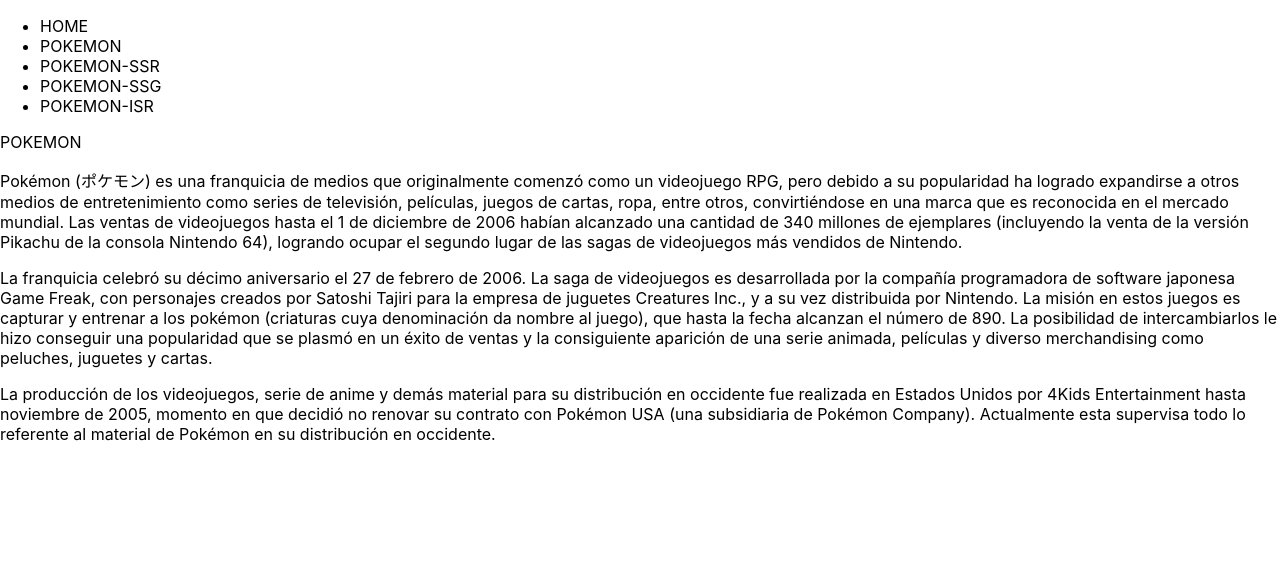
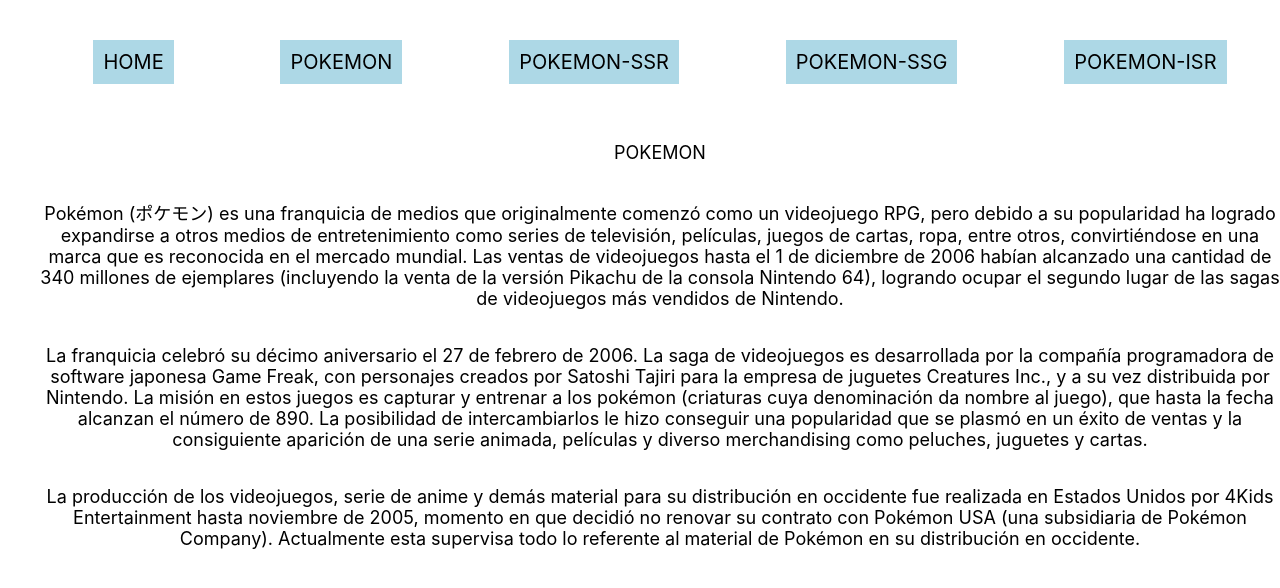
Before and after one commit to Bermeu/202203-W8CH2-josep-conejero, a Next.js app: page / in a window 1280 px wide. Shown: the top 588 px of the page. Built offline with nearby package versions, Linux system fonts and the light colour scheme.

Commit message:
Added pokemon.js

```diff
--- a/package.json
+++ b/package.json
@@ -11,7 +11,8 @@
   "dependencies": {
     "next": "12.1.0",
     "react": "17.0.2",
-    "react-dom": "17.0.2"
+    "react-dom": "17.0.2",
+    "styled-components": "^5.3.3"
   },
   "devDependencies": {
     "eslint": "8.10.0",
--- a/pages/components/Navigation/Navigation.js
+++ b/pages/components/Navigation/Navigation.js
@@ -4,43 +4,49 @@
 const Container = styled.ul`
   width: 100%;
   text-align: center;
-  color: #fff;
-  font-size: large;
-  padding-top: 100px;
+  color: #000;
+  font-size: 20px;
+  padding-top: 20px;
   display: flex;
   flex-direction: row;
-  justify-content: center;
+  justify-content: space-around;
   align-items: center;
 `;
 
 const Heading = styled.li`
   font-size: 20px;
+  list-style-type: none;
+  background-color: lightblue;
+  padding: 10px;
 `;
 
-const Band = styled.div`
-  padding-bottom: 100px;
+const Option = styled.li`
+  font-size: 20px;
+  list-style-type: none;
+  background-color: lightblue;
+  padding: 10px;
 `;
 
 const Navigation = () => {
   return (
     <nav>
-      <ul>
-        <li>
+      <Container>
+        <Heading>
           <Link href="/">HOME</Link>
-        </li>
-        <li>
+        </Heading>
+        <Option>
           <Link href="/pokemon">POKEMON</Link>
-        </li>
-        <li>
+        </Option>
+        <Option>
           <Link href="/pokemon-ssr">POKEMON-SSR</Link>
-        </li>
-        <li>
+        </Option>
+        <Option>
           <Link href="/pokemon-ssg">POKEMON-SSG</Link>
-        </li>
-        <li>
+        </Option>
+        <Option>
           <Link href="/pokemon-isr">POKEMON-ISR</Link>
-        </li>
-      </ul>
+        </Option>
+      </Container>
     </nav>
   );
 };
--- a/pages/index.js
+++ b/pages/index.js
@@ -1,43 +1,58 @@
 import Head from "next/head";
 import Image from "next/image";
 import styles from "../styles/Home.module.css";
-//import styleComponent from "style";
+import styled from "styled-components";
+
+const Container = styled.ul`
+  width: 100%;
+  text-align: center;
+  color: #000;
+  font-size: 18px;
+  padding-top: 20px;
+  display: flex;
+  flex-direction: column;
+  justify-content: space-around;
+  align-items: center;
+`;
 
 export default function Home() {
   return (
     <>
+      <Container>
         <p>POKEMON</p>
         <p>
-        Pokémon (ポケモン) es una franquicia de medios que originalmente comenzó
-        como un videojuego RPG, pero debido a su popularidad ha logrado
-        expandirse a otros medios de entretenimiento como series de televisión,
-        películas, juegos de cartas, ropa, entre otros, convirtiéndose en una
-        marca que es reconocida en el mercado mundial. Las ventas de videojuegos
-        hasta el 1 de diciembre de 2006 habían alcanzado una cantidad de 340
-        millones de ejemplares (incluyendo la venta de la versión Pikachu de la
-        consola Nintendo 64), logrando ocupar el segundo lugar de las sagas de
-        videojuegos más vendidos de Nintendo.
+          Pokémon (ポケモン) es una franquicia de medios que originalmente
+          comenzó como un videojuego RPG, pero debido a su popularidad ha
+          logrado expandirse a otros medios de entretenimiento como series de
+          televisión, películas, juegos de cartas, ropa, entre otros,
+          convirtiéndose en una marca que es reconocida en el mercado mundial.
+          Las ventas de videojuegos hasta el 1 de diciembre de 2006 habían
+          alcanzado una cantidad de 340 millones de ejemplares (incluyendo la
+          venta de la versión Pikachu de la consola Nintendo 64), logrando
+          ocupar el segundo lugar de las sagas de videojuegos más vendidos de
+          Nintendo.
         </p>
         <p>
-        La franquicia celebró su décimo aniversario el 27 de febrero de 2006. La
-        saga de videojuegos es desarrollada por la compañía programadora de
-        software japonesa Game Freak, con personajes creados por Satoshi Tajiri
-        para la empresa de juguetes Creatures Inc., y a su vez distribuida por
-        Nintendo. La misión en estos juegos es capturar y entrenar a los pokémon
-        (criaturas cuya denominación da nombre al juego), que hasta la fecha
-        alcanzan el número de 890. La posibilidad de intercambiarlos le hizo
-        conseguir una popularidad que se plasmó en un éxito de ventas y la
-        consiguiente aparición de una serie animada, películas y diverso
-        merchandising como peluches, juguetes y cartas.
+          La franquicia celebró su décimo aniversario el 27 de febrero de 2006.
+          La saga de videojuegos es desarrollada por la compañía programadora de
+          software japonesa Game Freak, con personajes creados por Satoshi
+          Tajiri para la empresa de juguetes Creatures Inc., y a su vez
+          distribuida por Nintendo. La misión en estos juegos es capturar y
+          entrenar a los pokémon (criaturas cuya denominación da nombre al
+          juego), que hasta la fecha alcanzan el número de 890. La posibilidad
+          de intercambiarlos le hizo conseguir una popularidad que se plasmó en
+          un éxito de ventas y la consiguiente aparición de una serie animada,
+          películas y diverso merchandising como peluches, juguetes y cartas.
         </p>
         <p>
           La producción de los videojuegos, serie de anime y demás material para
           su distribución en occidente fue realizada en Estados Unidos por 4Kids
-        Entertainment hasta noviembre de 2005, momento en que decidió no renovar
-        su contrato con Pokémon USA (una subsidiaria de Pokémon Company).
-        Actualmente esta supervisa todo lo referente al material de Pokémon en
-        su distribución en occidente.
+          Entertainment hasta noviembre de 2005, momento en que decidió no
+          renovar su contrato con Pokémon USA (una subsidiaria de Pokémon
+          Company). Actualmente esta supervisa todo lo referente al material de
+          Pokémon en su distribución en occidente.
         </p>
+      </Container>
     </>
   );
 }
```
Also changed, not shown: pages/pokemon.js (+35 -6 lines), 1 other file (tests, documents, lock files or other folders). Lines whose indentation alone changed are shown as unchanged.
